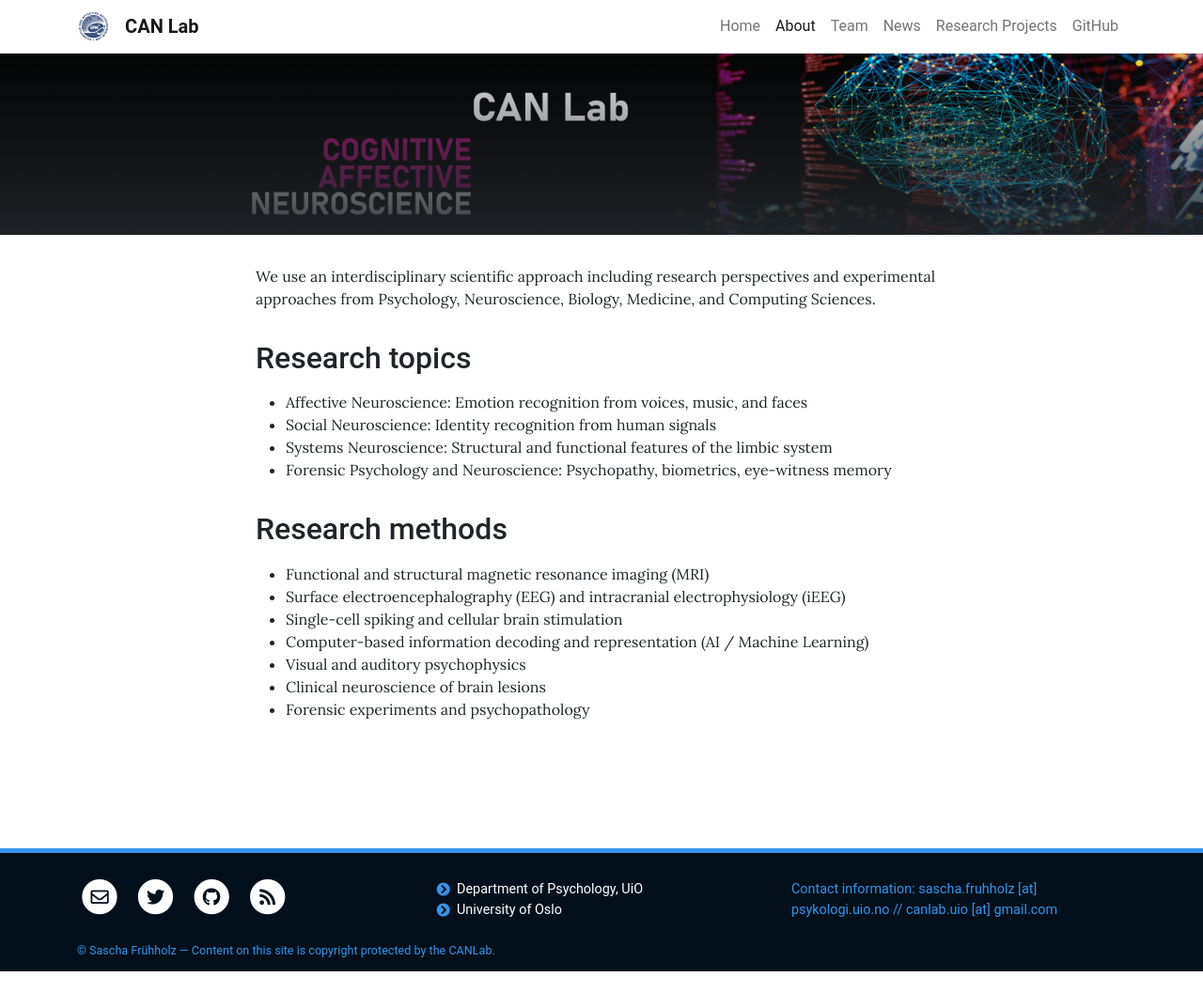
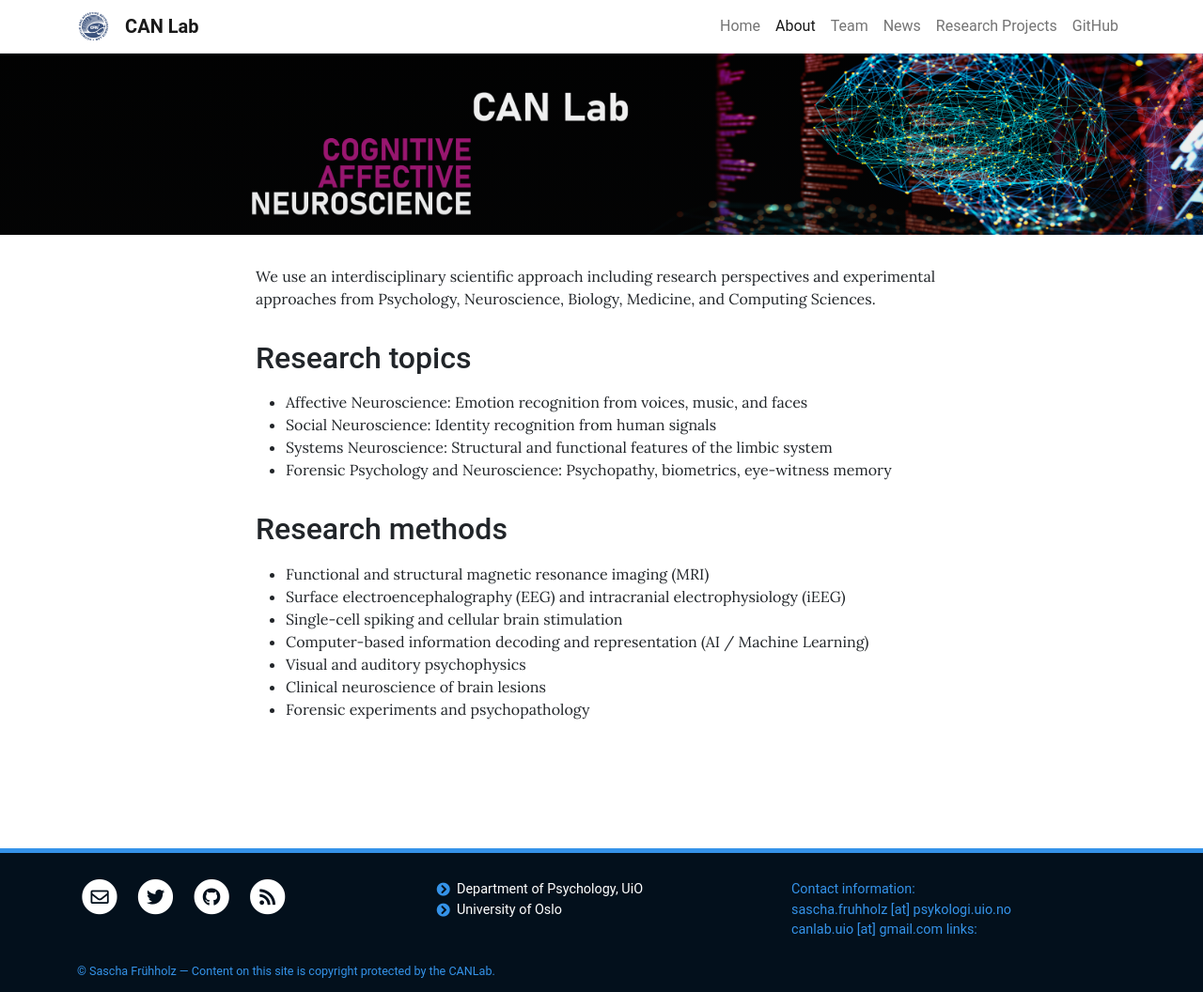
Before and after one commit to caneuro/caneuro.github.io, a Jekyll site: the page built from pages/about.md, in a window 1280 px wide. Shown: the whole page at 94% size. Built offline with Jekyll 4.4.1, drawn with Linux system fonts in a browser that asks for light colours; before the commit the page ends 1034 px from its top, so only the background shows below that.

Commit message:
Update website 2023-11-06 step7

```diff
--- a/_sass/_header.scss
+++ b/_sass/_header.scss
@@ -23,7 +23,7 @@
 
   // Overlay
   &.bg-image:before {
-    background-image: linear-gradient(rgba($dark, 0.1), rgba($dark, 0.9));
+    background-image: linear-gradient(rgba($dark, 0.05), rgba($dark, 0.1));
     content: "";
     left: 0;
     height: 100%;
```
Also changed, not shown: _data/footer.yml (+6 -2 lines), _data/team.yml (+7 -6 lines), favicon.ico.
